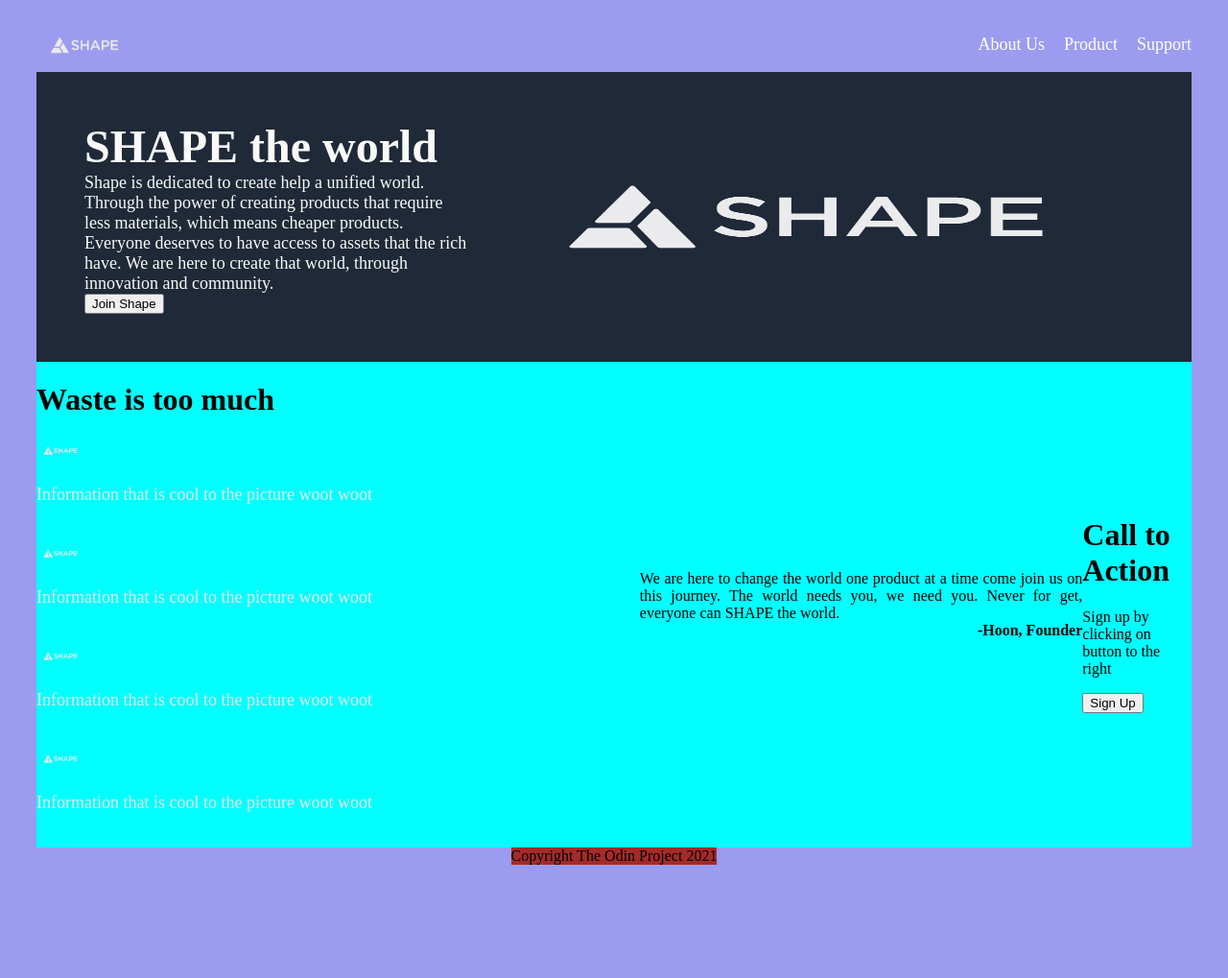
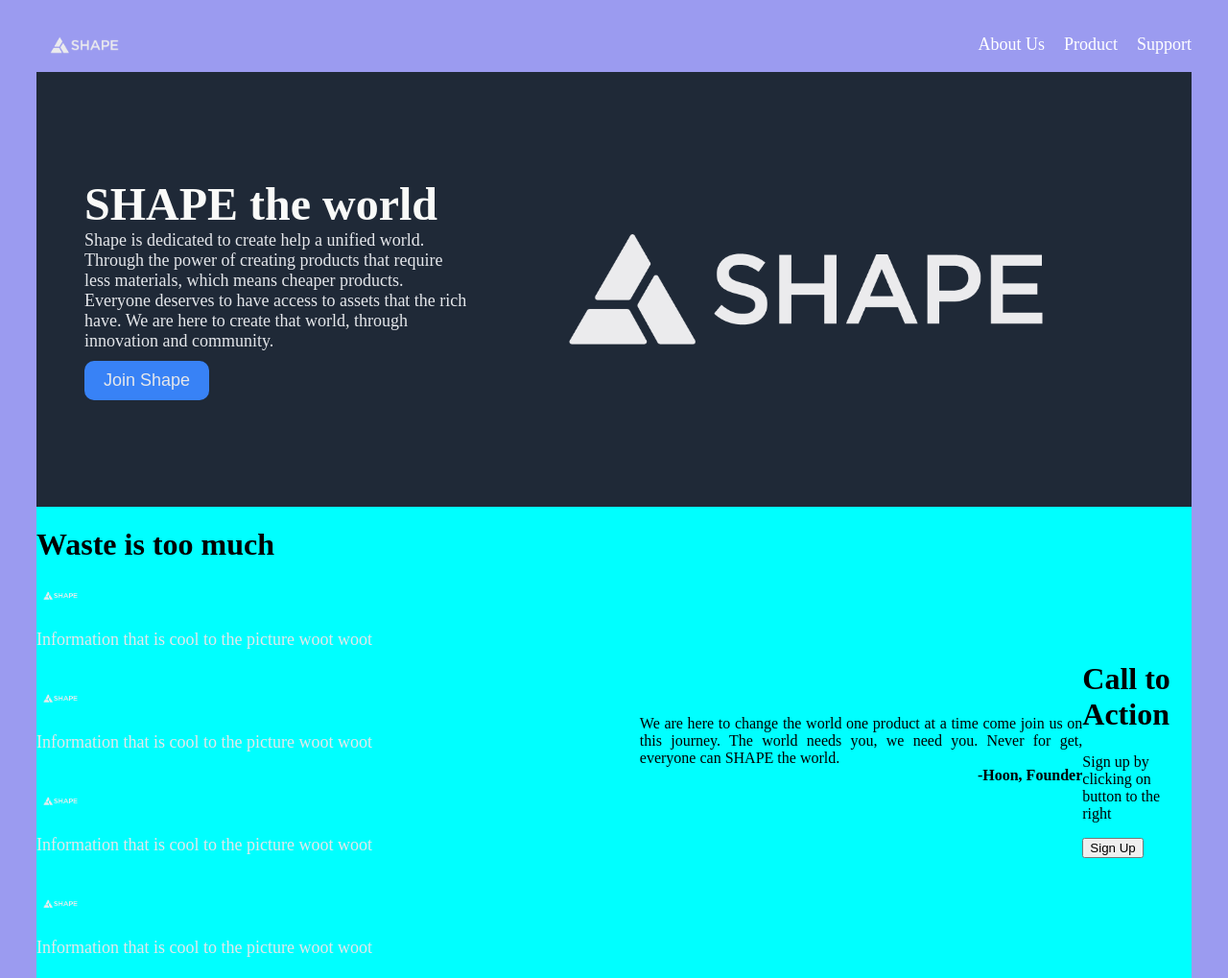
Before and after one commit to SHooonJ/landingpage, a plain HTML site: page index.html in a window 1280 px wide. Shown: the top 1019 px of the page at 96% size. Before the commit the page ends 919 px from the top, so only its background shows below. Drawn offline with Linux system fonts and the light colour scheme.

Commit message:
Add hero button style and edit img scaling

```diff
--- a/style.css
+++ b/style.css
@@ -53,29 +53,31 @@ a{
 
 .hero img{
     flex-grow: 1;
-    max-height: 200px;
+    max-height: 400px;
     max-width: 800px;
-}
-
-.hero h1, .hero p{
-    color: #f9faf8;
 }
 
 .hero h1{
     font-size: 48px;
+    color: #f9faf8;
     margin: 0;
 }
 
-.hero p{
+.hero p, .hero button{
     font-size: 18px;
+    color: #e5e7eb;
     margin: 0;
 }
 
-.hero .text{
-    /* text-align: center; */
-}
+.hero button{
+    background-color: #3882f6;
+    padding: 10px 20px;
+    border-radius: 10px;
+    border: none;
+    margin-top: 10px;
 
 
+}
 
 .main{
     background-color: aqua;
```
